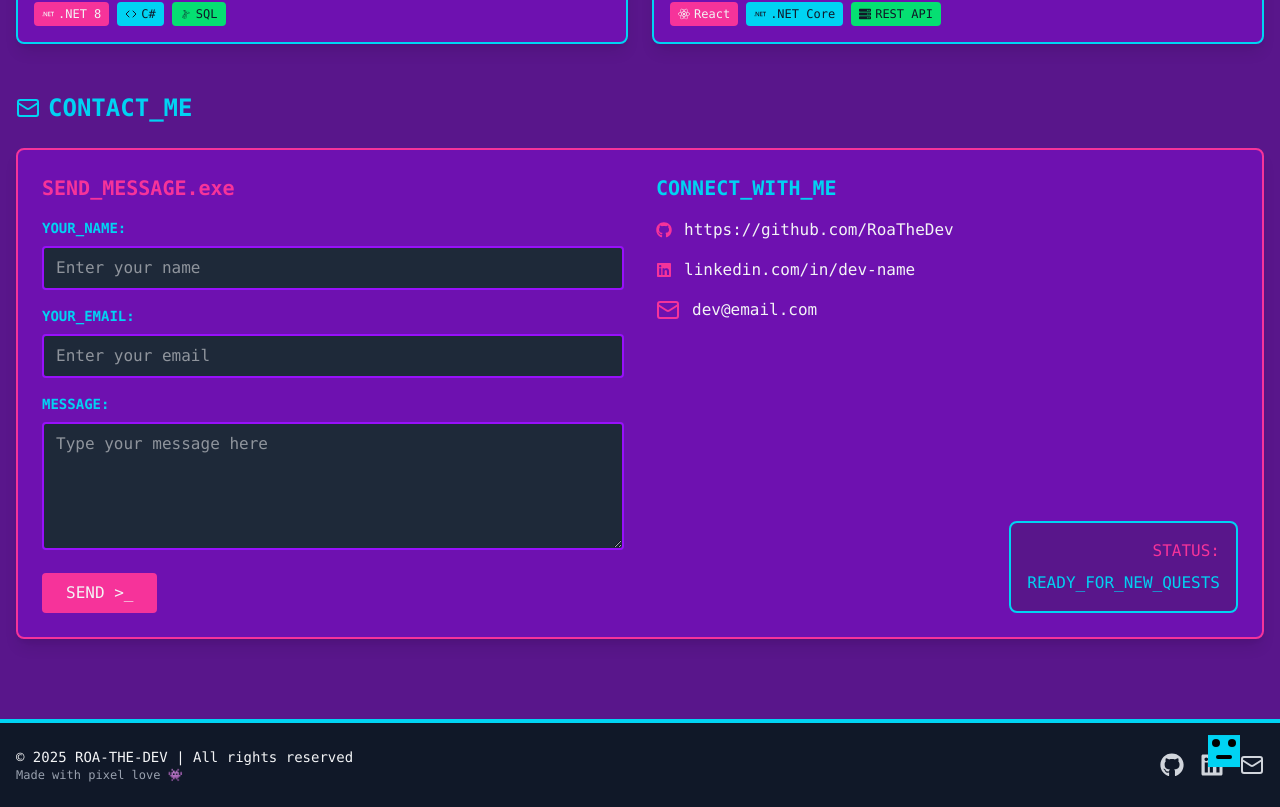
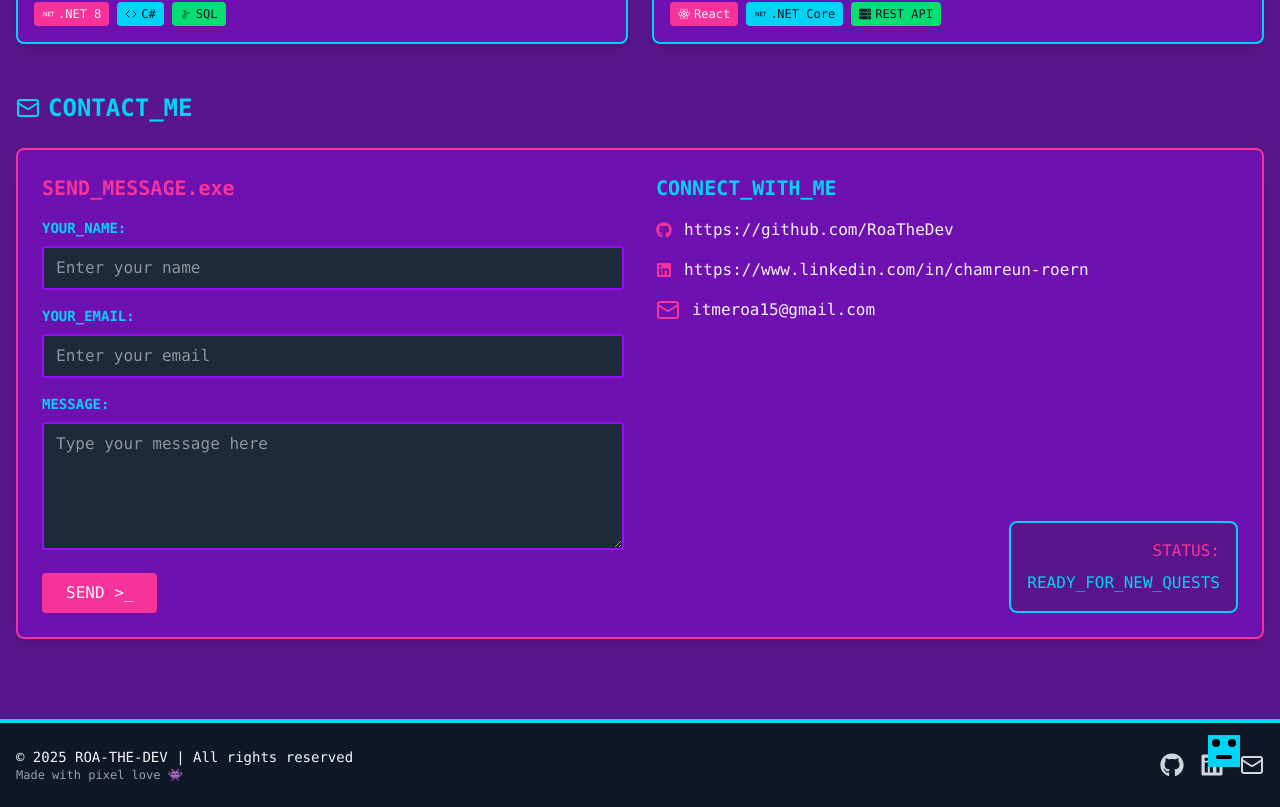
Before and after one commit to RoaTheDev/Roa-Portfolio, a React (Vite) app: page / in a window 1280 px wide. Shown: the part 2076-2883 px from the top of the page. Built offline with nearby package versions, Linux system fonts and the light colour scheme.

Commit message:
update contact info

```diff
--- a/package.json
+++ b/package.json
@@ -1,5 +1,6 @@
 {
   "name": "test-react_2",
+  "homepage": "https://RoaTheDev.github.io/Roa-Portfolio/",
   "private": true,
   "version": "0.0.0",
   "type": "module",
@@ -7,11 +8,14 @@
     "dev": "vite",
     "build": "tsc -b && vite build",
     "lint": "eslint .",
-    "preview": "vite preview"
+    "preview": "vite preview",
+    "predeploy": "npm run build",
+    "deploy": "gh-pages -d dist"
   },
   "dependencies": {
     "@tailwindcss/vite": "^4.1.4",
     "framer-motion": "^12.8.0",
+    "gh-pages": "^6.3.0",
     "lucide-react": "^0.503.0",
     "react": "^19.0.0",
     "react-dom": "^19.0.0",
--- a/src/page/PixelPortfolio.tsx
+++ b/src/page/PixelPortfolio.tsx
@@ -6,7 +6,7 @@ import {TechIcon} from "../components/TechIcon";
 import {PixelBlock} from "../components/PixelBlock";
 import {FaDocker, FaGithub, FaLinkedin, FaReact, FaServer} from 'react-icons/fa';
 import {SiDotnet, SiElasticsearch, SiRedis, SiShadcnui, SiTailwindcss, SiTypescript} from 'react-icons/si';
-import {Brain, Code, Coffee, Gamepad, Heart, Mail, Server, Star, Users} from 'lucide-react';
+import {Brain, Code, Coffee, Gamepad, Heart, Link, Mail, Server, Star, Users} from 'lucide-react';
 import {DiMsqlServer, DiRedis} from "react-icons/di";
 import {RetroGameDecorations} from "../components/RetroGameDecorations.tsx";
 import {VscAzure} from "react-icons/vsc";
@@ -454,11 +454,11 @@ const PixelPortfolio: React.FC = () => {
                                         </li>
                                         <li className="flex items-center">
                                             <FaLinkedin className="mr-3 text-pink-500"/>
-                                            <span>linkedin.com/in/dev-name</span>
+                                            <span>https://www.linkedin.com/in/chamreun-roern</span>
                                         </li>
                                         <li className="flex items-center">
                                             <Mail className="mr-3 text-pink-500"/>
-                                            <span>dev@email.com</span>
+                                            <span>itmeroa15@gmail.com</span>
                                         </li>
                                     </ul>
                                 </div>
@@ -499,16 +499,15 @@ const PixelPortfolio: React.FC = () => {
                             <p className="text-sm">© 2025 ROA-THE-DEV | All rights reserved</p>
                             <p className="text-xs text-gray-400">Made with pixel love 👾</p>
                         </div>
-
                         <div className="flex space-x-4">
                             <a
-                                href="#"
+                                href="https://github.com/RoaTheDev/"
                                 className="text-gray-300 hover:text-pink-500 transition-colors duration-300"
                             >
                                 <FaGithub size={24}>Link</FaGithub>
                             </a>
                             <a
-                                href="#"
+                                href="https://www.linkedin.com/in/chamreun-roern-2b36b72a7/"
                                 className="text-gray-300 hover:text-pink-500 transition-colors duration-300"
                             >
                                 <FaLinkedin size={24}/>
--- a/vite.config.ts
+++ b/vite.config.ts
@@ -5,4 +5,5 @@ import tailwindcss from "@tailwindcss/vite";
 // https://vite.dev/config/
 export default defineConfig({
   plugins: [react(),tailwindcss()],
+  base:"/Roa-Portfolio"
 })
```
Also changed, not shown: 1 other file (tests, documents, lock files or other folders).
